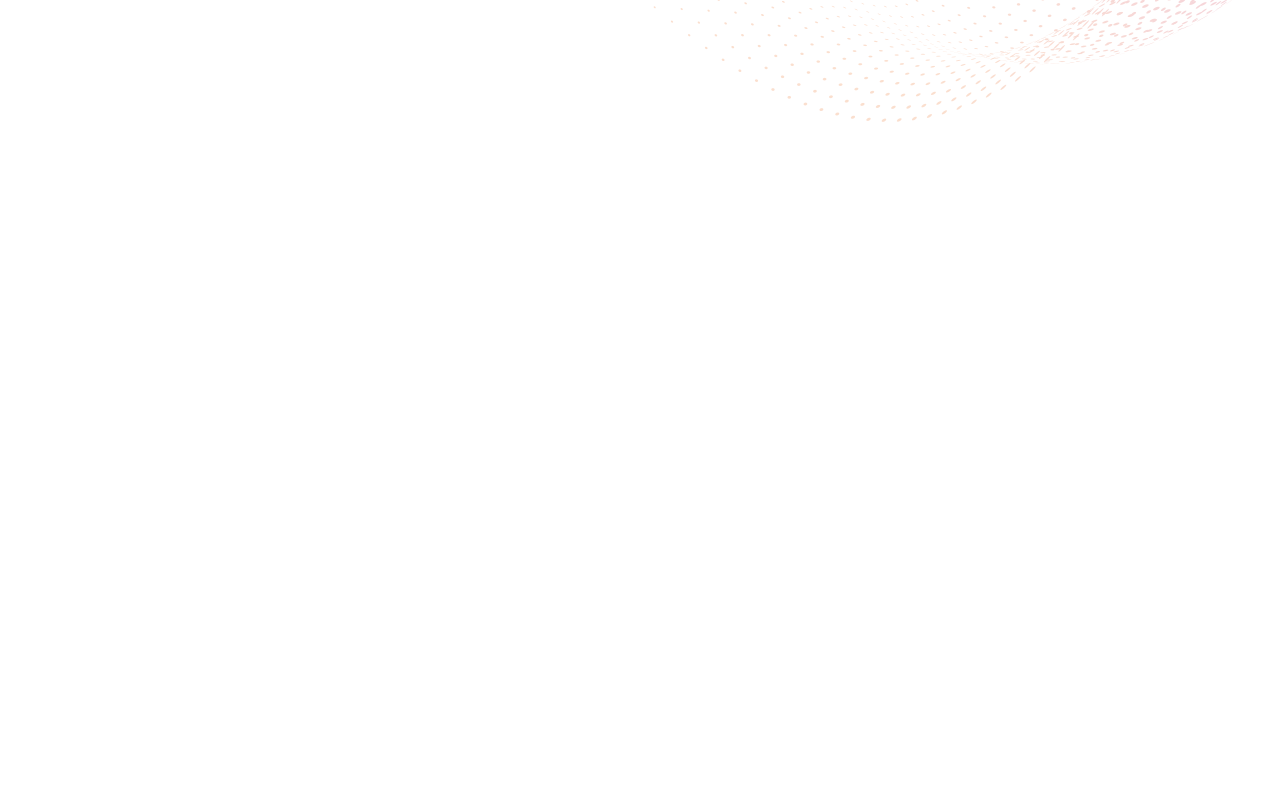
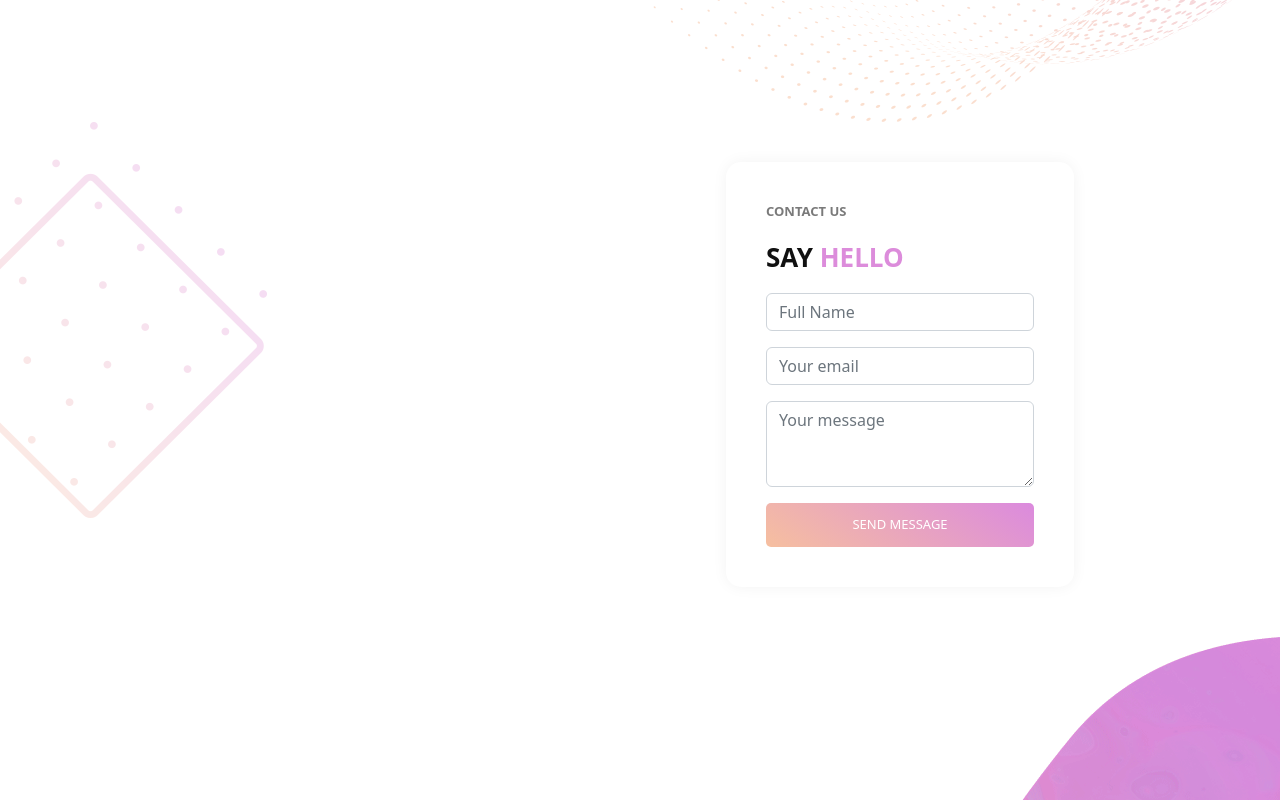
Before and after one commit to Yahckman1112/VTU-site, a Next.js app: page / in a window 1280 px wide. Shown: the part 3900-4700 px from the top of the page. Before the commit the page ends 4022 px from the top, so only its background shows below. Built offline with nearby package versions, Linux system fonts and the light colour scheme.

Commit message:
contact form

```diff
--- /dev/null
+++ b/app/components/footer/contactForm.jsx
@@ -0,0 +1,31 @@
+"use client";
+import React from "react";
+import styles from "./footer.module.scss";
+import Form from "react-bootstrap/Form";
+function ContactForm(props) {
+  return (
+    <div className={styles.form}>
+      <p className={styles.para1}> Contact us</p>
+      <p className={styles.para2}>
+        Say <span className={styles.span}>Hello</span>{" "}
+      </p>
+      <Form>
+        <Form.Group className="mb-3" controlId="exampleForm.ControlInput1">
+          <Form.Control type="text" placeholder="Full Name" />
+        </Form.Group>
+        <Form.Group className="mb-3" controlId="exampleForm.ControlInput1">
+          <Form.Control type="email" placeholder="Your email" />
+        </Form.Group>
+        <Form.Group className="mb-3" controlId="exampleForm.ControlTextarea1">
+          <Form.Control as="textarea" rows={3} placeholder="Your message" />
+        </Form.Group>
+
+        <button type="submit" className={styles.contact_btn}>
+          Send Message
+        </button>
+      </Form>
+    </div>
+  );
+}
+
+export default ContactForm;
--- /dev/null
+++ b/app/components/footer/footer.jsx
@@ -0,0 +1,21 @@
+import React from 'react';
+import styles from './footer.module.scss'
+import ContactForm from './contactForm';
+function Footer(props) {
+    return (
+        <div className={styles.body}>
+          <div className="container">
+            <div className="row">
+                <div className="col-12 col-lg-8 col-md-12"></div>
+                <div className="col-12 col-lg-4 col-md-12">
+                    <div>
+                        < ContactForm/>
+                    </div>
+                </div>
+            </div>
+            </div>
+        </div>
+    );
+}
+
+export default Footer;
--- /dev/null
+++ b/app/components/footer/footer.module.scss
@@ -0,0 +1,43 @@
+@import './../../index.scss';
+
+.body{
+    height:150vh;
+    background-image: url('./../../images/footer-bg.png'),url('./../../images/footer-left-dec.png');
+    background-repeat: no-repeat;
+    background-position: bottom, top left ;
+
+}
+
+// form
+
+.form{
+    margin-left: -100px;
+    position: relative;
+    z-index: 5;
+    background-color: #fff;
+    margin-top: 40px;
+    box-shadow: 0px 0px 15px rgba(0, 0, 0, 0.05);
+    border-radius: 15px;
+    padding: 40px;
+}
+
+.para1{
+    @extend .text-upper;
+
+}
+
+.para2{
+    @extend .text-upper_2;
+    font-weight:800 !important;
+}
+
+.span{
+    color:$secondary-color;
+
+}
+
+.contact_btn{
+    @extend .btn_reg;
+    border: none;
+    outline: none;
+}
--- a/app/homeTemplate/dicount/discount.jsx
+++ b/app/homeTemplate/dicount/discount.jsx
@@ -32,7 +32,7 @@ function Discount(props) {
             <div className="col-12 col-lg-6 col-md-6">
               <p className={styles.wheel_para1}>
                 {" "}
-                Why Easy <span className={styles.span}>DataWheel?</span> {" "}
+                Why  <span className={styles.span}>DataWheel?</span> {" "}
               </p>
               <p className={styles.wheel_para2}>
                 We provide our services base values that continues to grow
--- a/app/homeTemplate/dicount/discount.module.scss
+++ b/app/homeTemplate/dicount/discount.module.scss
@@ -103,5 +103,7 @@
     background-size: cover;
     border-radius: 10px;
     width: 100%;
+
+
     // background-position: center;
 }
--- a/app/index.scss
+++ b/app/index.scss
@@ -23,6 +23,37 @@ $text-color:#777777;
   color: #111;
 }
 
+.btn_reg {
+  background-image: linear-gradient(
+    -145deg,
+    rgba(219, 138, 222, 1) 0%,
+    rgba(246, 191, 159, 1) 100%
+  );
+  padding: 12px 30px;
+  //   display: inline-block;
+  border-radius: 5px;
+  font-weight: 500;
+  text-transform: uppercase;
+  transition: all 0.3s;
+  font-size: 13px;
+  color: #fff;
+  text-decoration: none;
+
+}
+// float: right;
+// font-size: 13px;
+// color: #fff;
+// background: rgb(219,138,222);
+// background: linear-gradient(-145deg, rgba(219,138,222,1) 0%, rgba(246,191,159,1) 100%);
+// padding: 12px 30px;
+// display: inline-block;
+// border-radius: 5px;
+// font-weight: 500;
+// text-transform: uppercase;
+// transition: all .3s;
+// transition: all .3s;
+// border: none;
+// outline: none;
 
 @mixin responsive($breakPoint) {
     @if $breakPoint==tab {
--- a/app/page.js
+++ b/app/page.js
@@ -4,6 +4,7 @@ import HomeBanner from "./homeTemplate/Banner/landingPage";
 import Features from "./homeTemplate/fetures/features";
 import Service from "./homeTemplate/service/service";
 import Discount from "./homeTemplate/dicount/discount";
+import Footer from './components/footer/footer';
 
 const inter = Inter({ subsets: ["latin"] });
 
@@ -14,6 +15,7 @@ export default function Home() {
       <Features />
       <Service />
       <Discount />
+      < Footer/>
     </main>
   );
 }
```
Also changed, not shown: app/images/footer-bg.png (added), app/images/footer-left-dec.png (added).
